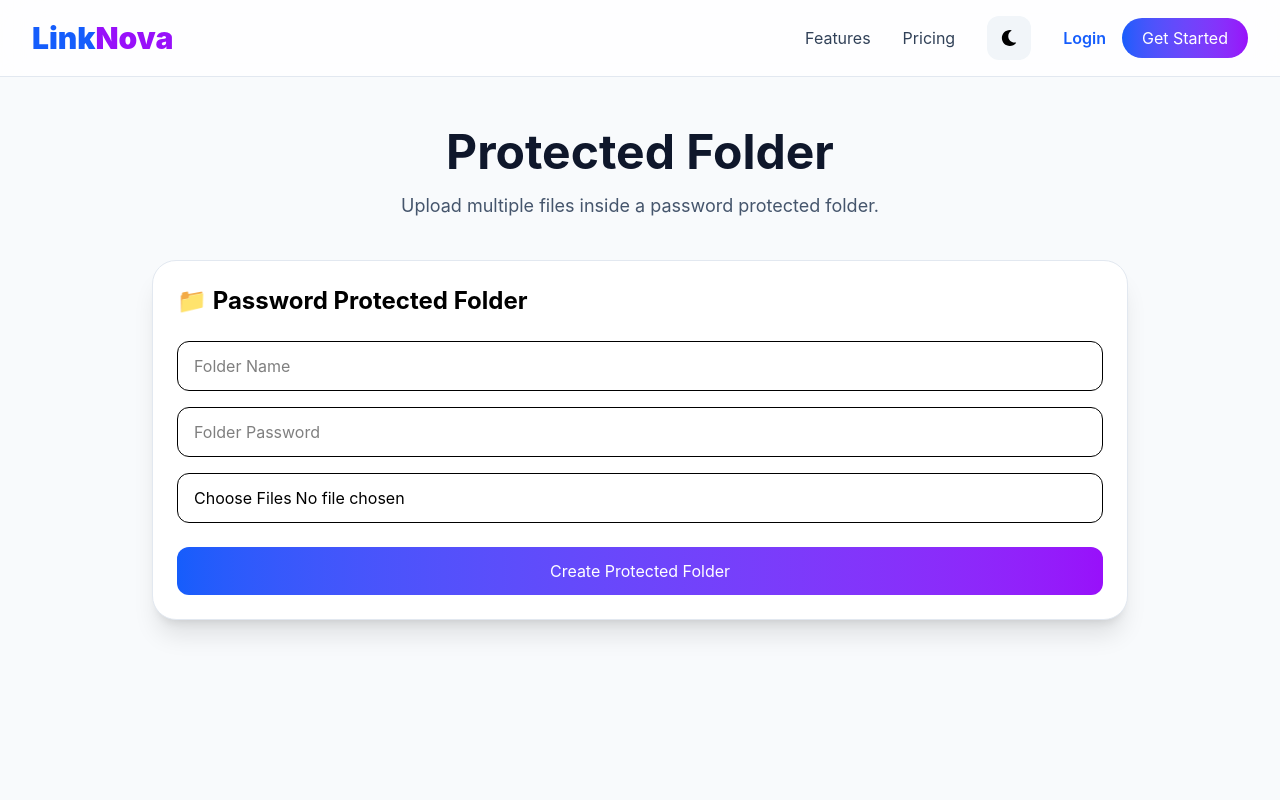
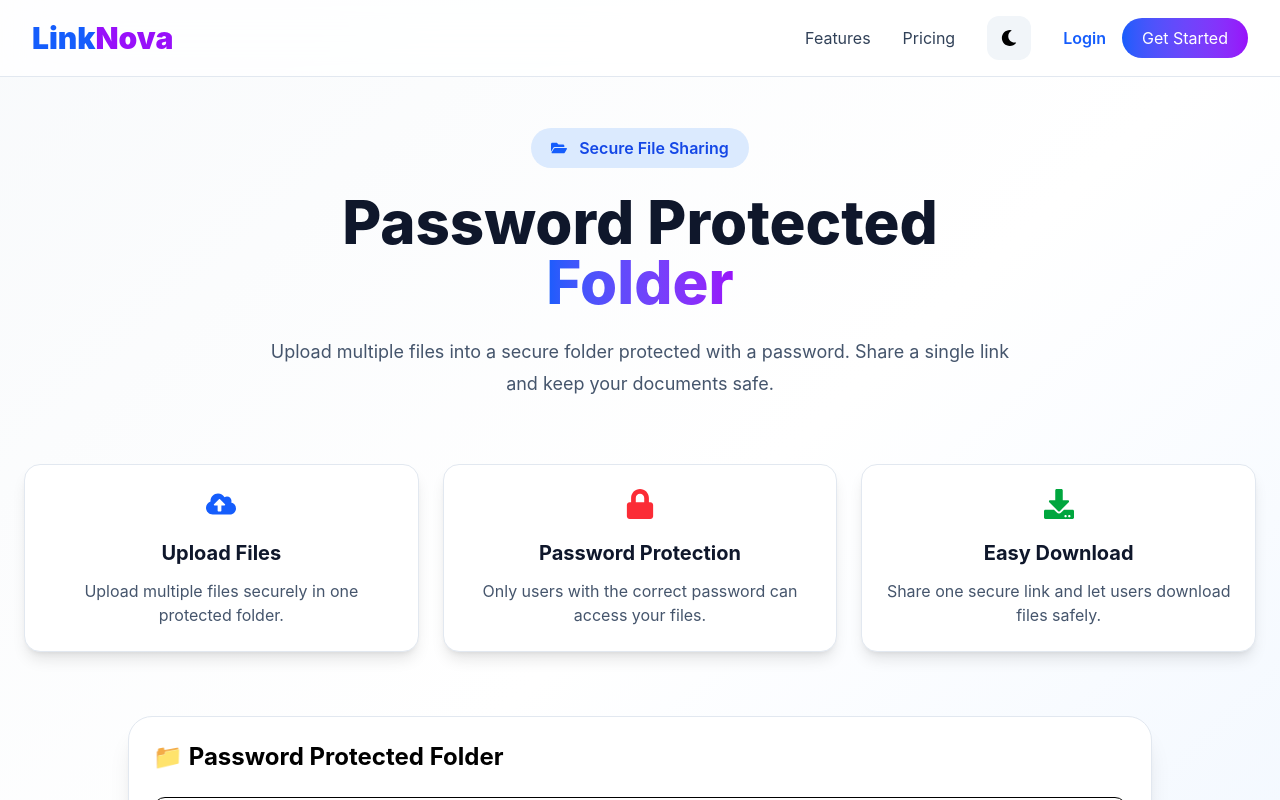
Before and after one commit to Arpan00095/smart-url-shortener, a React (Vite) app in the folder client/: page /protected-folder in a window 1280 px wide. Shown: the top 800 px of the page. Built offline with nearby package versions, Linux system fonts and the light colour scheme.

Commit message:
Add protected folder verification page

```diff
--- a/client/src/pages/ProtectedFolderPage.jsx
+++ b/client/src/pages/ProtectedFolderPage.jsx
@@ -1,31 +1,110 @@
+import {
+  FaFolderOpen,
+  FaLock,
+  FaCloudUploadAlt,
+  FaDownload,
+} from "react-icons/fa";
+
 import Navbar from "../components/common/Navbar";
 import Footer from "../components/common/Footer";
-
 import PasswordProtectedFolder from "../components/tools/PasswordProtectedFolder";
 
 const ProtectedFolderPage = () => {
+  const features = [
+    {
+      icon: <FaCloudUploadAlt className="text-3xl text-blue-600" />,
+      title: "Upload Files",
+      description: "Upload multiple files securely in one protected folder.",
+    },
+    {
+      icon: <FaLock className="text-3xl text-red-500" />,
+      title: "Password Protection",
+      description: "Only users with the correct password can access your files.",
+    },
+    {
+      icon: <FaDownload className="text-3xl text-green-600" />,
+      title: "Easy Download",
+      description: "Share one secure link and let users download files safely.",
+    },
+  ];
+
   return (
     <>
       <Navbar />
 
-      <main className="min-h-screen bg-slate-50 dark:bg-slate-950 pt-32 pb-20 transition-colors">
-        <div className="max-w-5xl mx-auto px-6">
+      <main className="min-h-screen bg-gradient-to-br from-slate-50 via-white to-blue-50 dark:from-slate-950 dark:via-slate-900 dark:to-slate-950 pt-32 pb-24 transition-colors">
 
-          <div className="mb-10 text-center">
+        <div className="max-w-7xl mx-auto px-6">
 
-            <h1 className="text-5xl font-bold text-slate-900 dark:text-white">
-              Protected Folder
+          {/* Hero */}
+
+          <div className="text-center max-w-3xl mx-auto">
+
+            <div className="inline-flex items-center gap-3 bg-blue-100 dark:bg-blue-900/30 px-5 py-2 rounded-full mb-6">
+
+              <FaFolderOpen className="text-blue-600" />
+
+              <span className="font-semibold text-blue-700 dark:text-blue-300">
+                Secure File Sharing
+              </span>
+
+            </div>
+
+            <h1 className="text-5xl lg:text-6xl font-extrabold text-slate-900 dark:text-white">
+
+              Password Protected
+              <br />
+
+              <span className="bg-gradient-to-r from-blue-600 to-purple-600 bg-clip-text text-transparent">
+                Folder
+              </span>
+
             </h1>
 
-            <p className="mt-4 text-lg text-slate-600 dark:text-slate-400">
-              Upload multiple files inside a password protected folder.
+            <p className="mt-6 text-lg text-slate-600 dark:text-slate-400 leading-8">
+
+              Upload multiple files into a secure folder protected with a password.
+              Share a single link and keep your documents safe.
+
             </p>
 
           </div>
 
-          <PasswordProtectedFolder />
+          {/* Features */}
+
+          <div className="grid md:grid-cols-3 gap-6 mt-16 mb-16">
+
+            {features.map((item, index) => (
+              <div
+                key={index}
+                className="bg-white dark:bg-slate-900 rounded-2xl shadow-lg border border-slate-200 dark:border-slate-700 p-6 text-center"
+              >
+                <div className="flex justify-center mb-5">
+                  {item.icon}
+                </div>
+
+                <h3 className="text-xl font-bold text-slate-900 dark:text-white">
+                  {item.title}
+                </h3>
+
+                <p className="mt-3 text-slate-600 dark:text-slate-400">
+                  {item.description}
+                </p>
+              </div>
+            ))}
+
+          </div>
+
+          {/* Tool */}
+
+          <div className="max-w-5xl mx-auto">
+
+            <PasswordProtectedFolder />
+
+          </div>
 
         </div>
+
       </main>
 
       <Footer />
--- /dev/null
+++ b/client/src/pages/VerifyProtectedFolder.jsx
@@ -0,0 +1,34 @@
+import Navbar from "../components/common/Navbar";
+import Footer from "../components/common/Footer";
+
+const VerifyProtectedFolder = () => {
+  return (
+    <>
+      <Navbar />
+
+      <main className="min-h-screen bg-gradient-to-br from-slate-50 via-white to-blue-50 dark:from-slate-950 dark:via-slate-900 dark:to-slate-950 pt-32 pb-24">
+
+        <div className="max-w-xl mx-auto">
+
+          <div className="bg-white dark:bg-slate-900 rounded-3xl shadow-xl border border-slate-200 dark:border-slate-700 p-10">
+
+            <h1 className="text-4xl font-bold text-center text-slate-900 dark:text-white">
+              🔒 Protected Folder
+            </h1>
+
+            <p className="mt-4 text-center text-slate-600 dark:text-slate-400">
+              Enter the folder password to access files.
+            </p>
+
+          </div>
+
+        </div>
+
+      </main>
+
+      <Footer />
+    </>
+  );
+};
+
+export default VerifyProtectedFolder;
--- a/client/src/routes/AppRoutes.jsx
+++ b/client/src/routes/AppRoutes.jsx
@@ -22,6 +22,7 @@ import ProtectedRoute from "./ProtectedRoute";
 
 import RedirectPage from "../pages/RedirectPage";
 import VerifyProtectedUrl from "../pages/VerifyProtectedUrl";
+import VerifyProtectedFolder from "../pages/VerifyProtectedFolder";
 
 const AppRoutes = () => {
   return (
@@ -109,6 +110,12 @@ const AppRoutes = () => {
           element={<VerifyProtectedUrl />}
         />
 
+        {/* Password Protected Folder */}
+        <Route
+          path="/folder/:shortCode"
+          element={<VerifyProtectedFolder />}
+        />
+
         {/* Dashboard */}
         <Route
           path="/dashboard"
```
Also changed, not shown: 1 other file (tests, documents, lock files or other folders).
